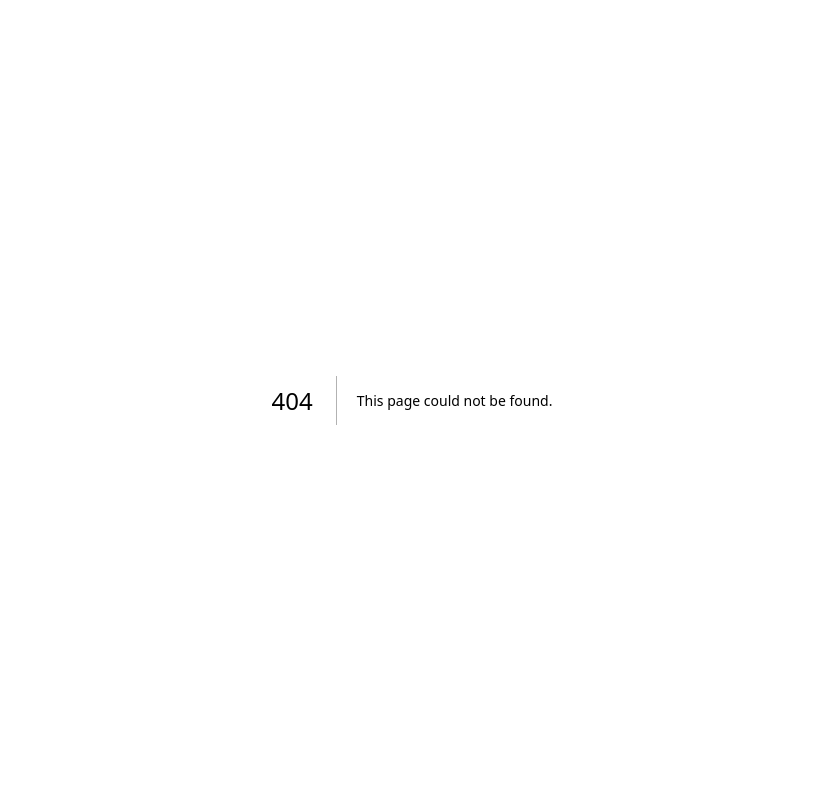
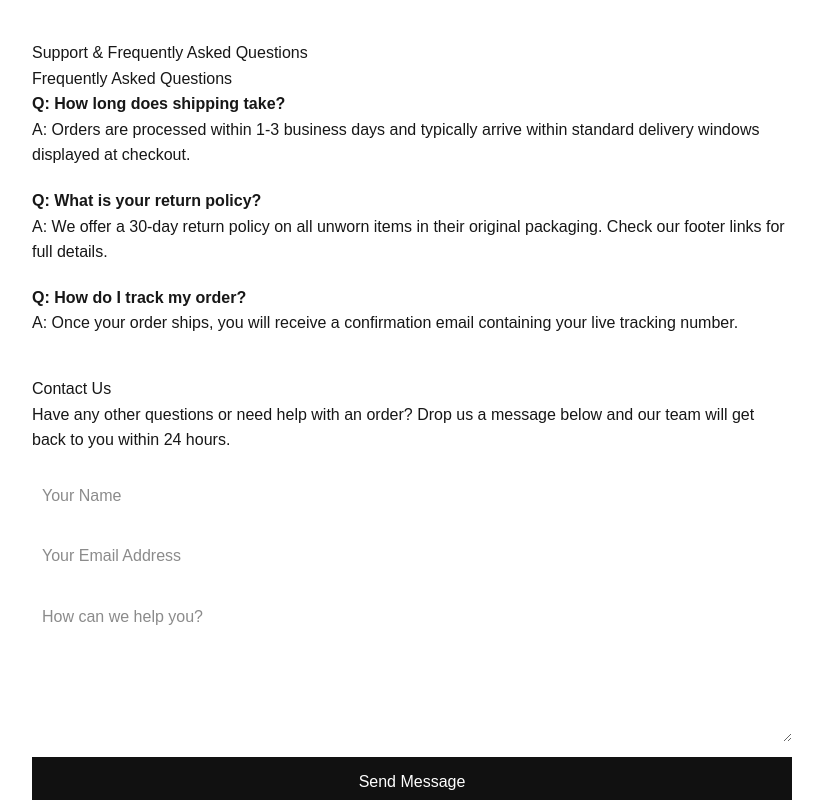
Before and after one commit to osamatarik06-hub/ecommerce-app, a Next.js app: page /contact in a window 1280 px wide. Before the commit this address had no page. Shown: the top 800 px of the page, without its empty margins (228-1051 px from the left). Built offline with nearby package versions, Linux system fonts and the light colour scheme.

Commit message:
eveything

```diff
--- /dev/null
+++ b/app/contact/page.tsx
@@ -0,0 +1,38 @@
+export default function ContactFAQPage() {
+  return (
+    <main style={{ maxWidth: '800px', margin: '40px auto', padding: '0 20px', fontFamily: 'Arial, sans-serif', lineHeight: '1.6' }}>
+      <h1>Support & Frequently Asked Questions</h1>
+
+      <section style={{ marginBottom: '40px' }}>
+        <h2>Frequently Asked Questions</h2>
+
+        <div style={{ marginBottom: '20px' }}>
+          <strong>Q: How long does shipping take?</strong>
+          <p>A: Orders are processed within 1-3 business days and typically arrive within standard delivery windows displayed at checkout.</p>
+        </div>
+
+        <div style={{ marginBottom: '20px' }}>
+          <strong>Q: What is your return policy?</strong>
+          <p>A: We offer a 30-day return policy on all unworn items in their original packaging. Check our footer links for full details.</p>
+        </div>
+
+        <div style={{ marginBottom: '20px' }}>
+          <strong>Q: How do I track my order?</strong>
+          <p>A: Once your order ships, you will receive a confirmation email containing your live tracking number.</p>
+        </div>
+      </section>
+
+      <section>
+        <h2>Contact Us</h2>
+        <p>Have any other questions or need help with an order? Drop us a message below and our team will get back to you within 24 hours.</p>
+
+        <form style={{ display: 'flex', flexDirection: 'column', gap: '15px', marginTop: '20px' }}>
+          <input type="text" placeholder="Your Name" required style={{ padding: '10px', fontSize: '16px' }} />
+          <input type="email" placeholder="Your Email Address" required style={{ padding: '10px', fontSize: '16px' }} />
+          <textarea placeholder="How can we help you?" rows={5} required style={{ padding: '10px', fontSize: '16px' }}></textarea>
+          <button type="submit" style={{ padding: '12px', background: '#111', color: '#fff', border: 'none', fontSize: '16px', cursor: 'pointer' }}>Send Message</button>
+        </form>
+      </section>
+    </main>
+  );
+}
--- a/app/layout.tsx
+++ b/app/layout.tsx
@@ -13,8 +13,25 @@ const geistMono = Geist_Mono({
 });
 
 export const metadata: Metadata = {
-  title: "Velvet Store",
-  description: "Generated by Velvet group",
+  title: {
+    default: "Velvet Store | Premium Quality Goods",
+    template: "%s | Velvet Store"
+  },
+  description: "Discover exclusive collections and premium products at Velvet Store. Fast shipping, secure checkout, and 24/7 customer support.",
+  keywords: ["ecommerce", "online shopping", "Velvet Store", "premium goods"],
+  authors: [{ name: "Velvet Group" }],
+  openGraph: {
+    title: "Velvet Store | Premium Quality Goods",
+    description: "Discover exclusive collections and premium products at Velvet Store. Fast shipping & secure checkout.",
+    url: "https://your-vercel-url.vercel.app", // Replace with your live Vercel domain if you have it
+    siteName: "Velvet Store",
+    type: "website",
+  },
+  twitter: {
+    card: "summary_large_image",
+    title: "Velvet Store",
+    description: "Discover exclusive collections and premium products at Velvet Store.",
+  }
 };
 
 export default function RootLayout({ children }: { children: React.ReactNode }) {
@@ -31,7 +48,8 @@ export default function RootLayout({ children }: { children: React.ReactNode })
             <a href="/privacy.html">Privacy Policy</a> |
             <a href="/terms.html"> Terms & Conditions</a> |
             <a href="/refund.html"> Refund Policy</a> |
-            <a href="/shipping.html"> Shipping Policy</a>
+            <a href="/shipping.html"> Shipping Policy</a> |
+	    <a href="/contact">Contact & FAQ</a>
           </p>
         </footer>
       </body>
```
